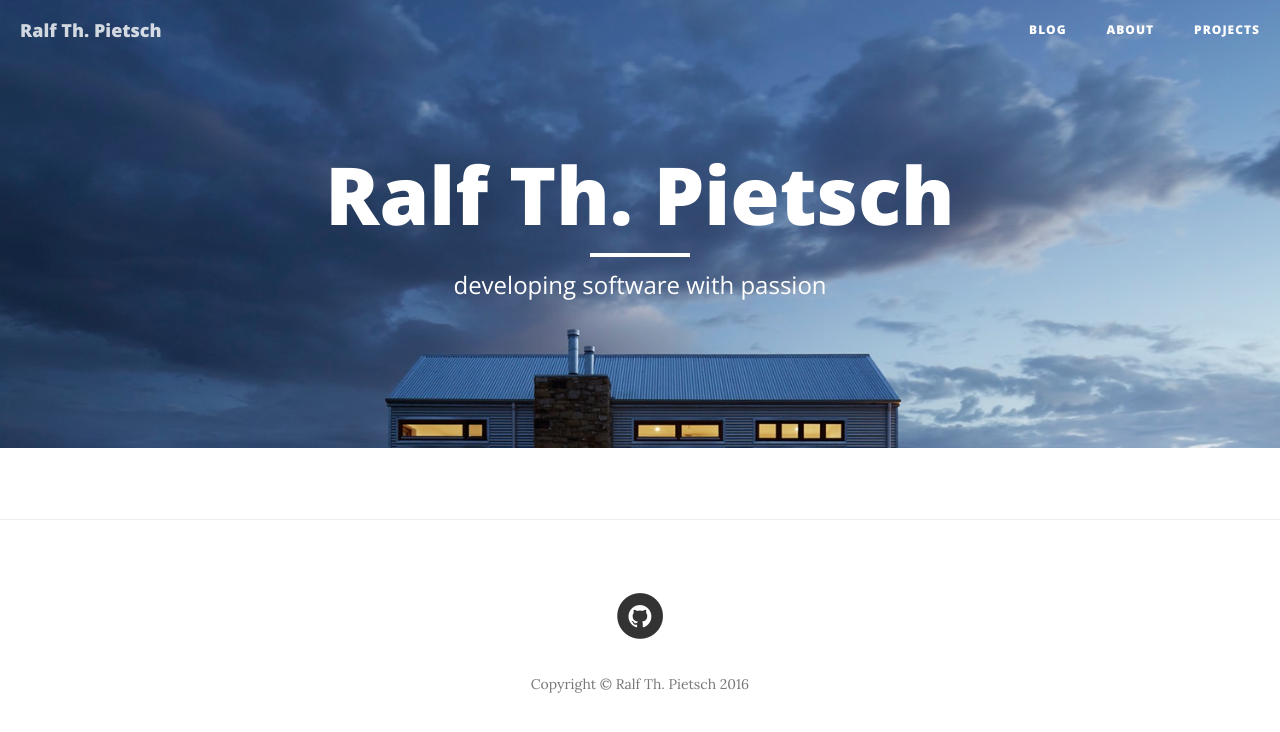
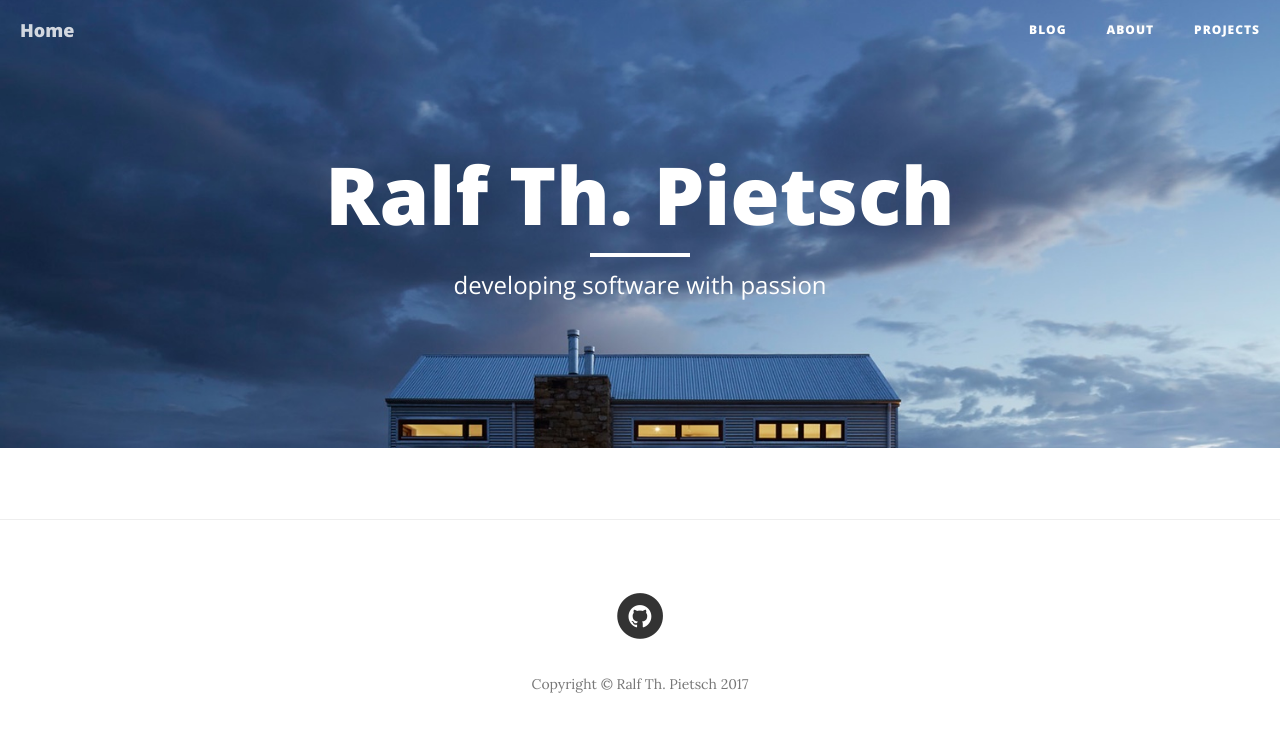
Before and after one commit to ratopi/ratopi.github.io, a Jekyll site: the page built from index.md, in a window 1280 px wide. Shown: the top 732 px of the page. Built offline with Jekyll 4.4.1, drawn with Linux system fonts in a browser that asks for light colours.

Commit message:
small changes

```diff
--- a/_includes/footer.html
+++ b/_includes/footer.html
@@ -33,7 +33,7 @@
 						</a>
 					</li>
 				</ul>
-				<p class="copyright text-muted">Copyright &copy; {{ site.owner }} 2016</p>
+				<p class="copyright text-muted">Copyright &copy; {{ site.owner }} 2017</p>
 			</div>
 		</div>
 	</div>
--- a/_includes/header.html
+++ b/_includes/header.html
@@ -42,7 +42,7 @@
 				<span class="sr-only">Toggle navigation</span>
 				Menu <i class="fa fa-bars"></i>
 			</button>
-			<a class="navbar-brand" href="/">{{site.title}}</a>
+			<a class="navbar-brand" href="/">Home</a>
 		</div>
 
 		<!-- Collect the nav links, forms, and other content for toggling -->
```
